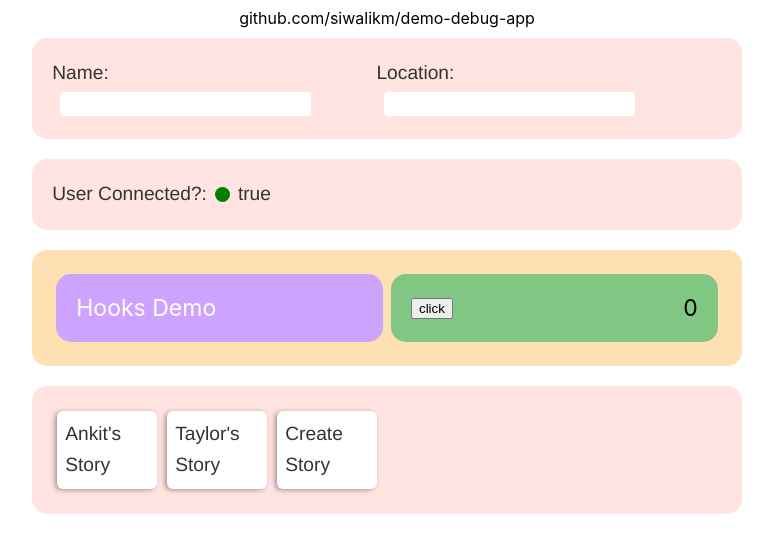
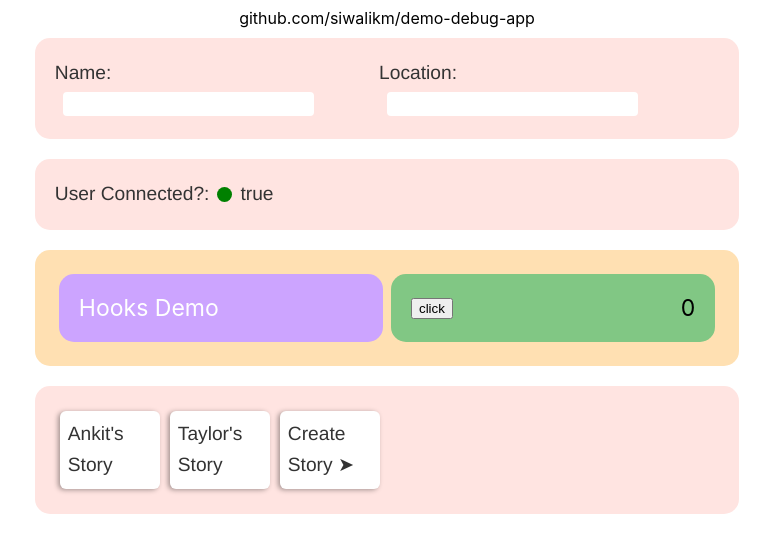
Before and after one commit to siwalikm/demo-debug-app, a React (Vite) app: page /react in a window 1280 px wide. Shown: the top 552 px of the page, without its empty margins (253-1026 px from the left). Built offline with nearby package versions, Linux system fonts and the light colour scheme.

Commit message:
convert jsx to tsx

```diff
--- a/src/components/ReactDemo.jsx
+++ /dev/null
@@ -1,103 +0,0 @@
-// eslint-disable-next-line @typescript-eslint/no-unused-vars
-import { useState, memo, useEffect, useDebugValue } from "react";
-
-const UserCardComponent = () => {
-  const [name, setName] = useState();
-  const [location, setLocation] = useState();
-
-
-  return (
-    <div className="card" >
-      <div>Name: <input value={name} onChange={(e) => setName(e.target.value)} /></div>
-      <div>Location: <input value={location} onChange={(e) => setLocation(e.target.value)} /></div>
-    </div>
-  );
-}
-
-const useStatus = () => {
-  const [status, setStatus] = useState(false);
-  useEffect(() => {
-    setStatus(Math.random() > 0.5)
-  }, []);
-  return status;
-};
-
-const UserStatusComponent = () => {
-  const status = useStatus();
-  return (
-    <div className="card" >
-
-      User Connected?: <div className={String(status)}> </div> {String(status)}
-    </div>
-  );
-}
-
-const ReRenderedComponent = () => {
-  const [count, setCount] = useState(0);
-  const onClick = () => {
-    setCount(count + 1);
-  };
-
-  return (
-    <div className="a-box">
-      <ComponentB />
-      <ComponentC count={count} onClick={onClick} />
-    </div>
-  );
-};
-
-const ComponentB = () => {
-  return <div className="a1-box">
-    <div>Hooks Demo</div>
-  </div>;
-};
-
-const ComponentC = ({ count, onClick }) => {
-  return (
-    <div className="a2-box">
-      <button onClick={onClick}>click </button>{count}
-    </div>
-  );
-};
-
-const UserCardsComponent = ({ stories }) => {
-  const items = stories.slice();
-  items.push({ id: 'create', label: 'Create Story' });
-  const [isHover, setIsHover] = useState(false);
-  return (
-    <div className="card" style={{
-      backgroundColor: isHover && '#ddd'
-    }}>
-      <ul
-        onPointerEnter={() => setIsHover(true)}
-        onPointerLeave={() => setIsHover(false)}
-
-      >
-        {items.map(story => (
-          <li key={story.id}>
-            {story.label}
-          </li>
-        ))}
-      </ul>
-    </div>
-  );
-}
-
-let initialStories = [
-  { id: 0, label: "Ankit's Story" },
-  { id: 1, label: "Taylor's Story" },
-];
-
-export const ReactDemo = () => {
-  const [stories] = useState(initialStories)
-
-  return (
-    < div className="react-demo" >
-      github.com/siwalikm/demo-debug-app
-      <UserCardComponent />
-      <UserStatusComponent />
-      <ReRenderedComponent />
-      <UserCardsComponent stories={stories} />
-    </div >
-  );
-};
--- /dev/null
+++ b/src/components/ReactDemo.tsx
@@ -0,0 +1,118 @@
+import { useState, useEffect } from "react";
+// import { memo, useDebugValue } from "react";
+
+interface ComponentCProps {
+  count: number;
+  onClick: () => void;
+}
+
+const UserCardComponent = () => {
+  const [name, setName] = useState("");
+  const [location, setLocation] = useState("");
+
+  return (
+    <div className="card">
+      <div>
+        Name: <input value={name} onChange={(e) => setName(e.target.value)} />
+      </div>
+      <div>
+        Location:
+        <input value={location} onChange={(e) => setLocation(e.target.value)} />
+      </div>
+    </div>
+  );
+};
+
+const useStatus = () => {
+  const [status, setStatus] = useState(false);
+  useEffect(() => {
+    setStatus(Math.random() > 0.5);
+  }, []);
+  return status;
+};
+
+const UserStatusComponent = () => {
+  const status = useStatus();
+  return (
+    <div className="card">
+      User Connected?: <div className={String(status)}> </div> {String(status)}
+    </div>
+  );
+};
+
+const ReRenderedComponent = () => {
+  const [count, setCount] = useState(0);
+  const onClick = () => {
+    setCount(count + 1);
+  };
+
+  return (
+    <div className="a-box">
+      <ComponentB />
+      <ComponentC count={count} onClick={onClick} />
+    </div>
+  );
+};
+
+const ComponentB = () => {
+  return (
+    <div className="a1-box">
+      <div>Hooks Demo</div>
+    </div>
+  );
+};
+
+const ComponentC = ({ count, onClick }: ComponentCProps) => {
+  return (
+    <div className="a2-box">
+      <button onClick={onClick}>click </button>
+      {count}
+    </div>
+  );
+};
+
+const UserCardsComponent = ({
+  stories,
+}: {
+  stories: typeof initialStories;
+}) => {
+  const items = stories.slice();
+  items.push({ id: "create", label: "Create Story ➤" });
+  // const [isHover, setIsHover] = useState(false);
+  return (
+    <div
+      className="card"
+      // style={{
+      //   backgroundColor: isHover && "#ddd",
+      // }}
+    >
+      <ul
+      // onPointerEnter={() => setIsHover(true)}
+      // onPointerLeave={() => setIsHover(false)}
+      >
+        {items.map((story) => (
+          <li key={story.id}>{story.label}</li>
+        ))}
+      </ul>
+    </div>
+  );
+};
+
+const initialStories = [
+  { id: "0", label: "Ankit's Story" },
+  { id: "1", label: "Taylor's Story" },
+];
+
+export const ReactDemo = () => {
+  const [stories] = useState(initialStories);
+
+  return (
+    <div className="react-demo">
+      github.com/siwalikm/demo-debug-app
+      <UserCardComponent />
+      <UserStatusComponent />
+      <ReRenderedComponent />
+      <UserCardsComponent stories={stories} />
+    </div>
+  );
+};
--- a/src/components/index.ts
+++ b/src/components/index.ts
@@ -1,5 +1,3 @@
 export { UserDetails } from './UserDetails';
 export { UserList } from './UserList';
-// eslint-disable-next-line @typescript-eslint/ban-ts-comment
-// @ts-ignore
 export { ReactDemo } from './ReactDemo';
```
